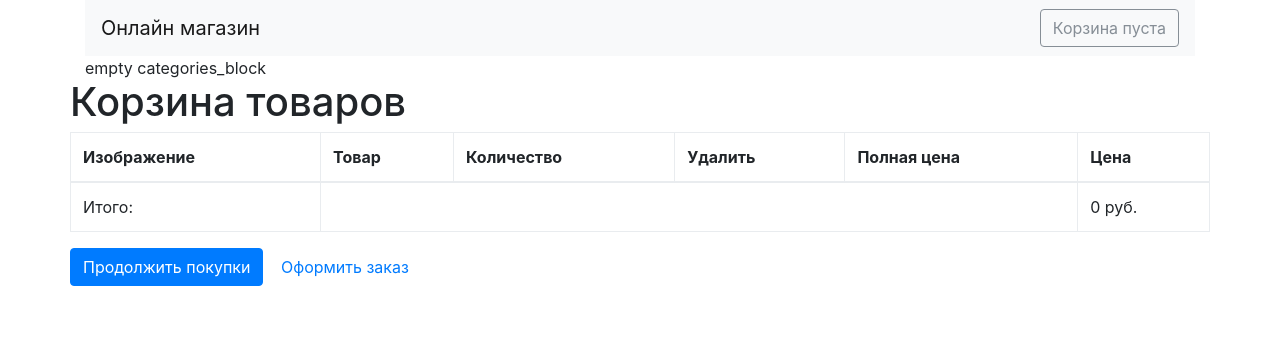
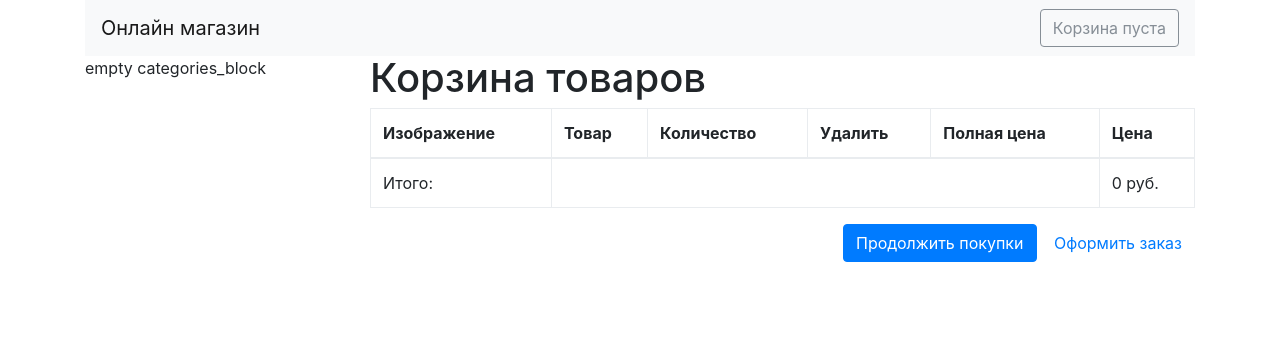
Before and after one commit to Illuzzion/simple_shop, a Django app: page /cart/ in a window 1280 px wide. Shown: the top 356 px of the page. Run offline with Django 3.2, Linux system fonts and the light colour scheme; parts of the project's set-up code (start-up, migrations or seed data) failed here and were passed over; some libraries are stand-ins or nearby versions.

Commit message:
add sidebar column

```diff
--- a/simple_shop/templates/base.html
+++ b/simple_shop/templates/base.html
@@ -13,9 +13,9 @@
 </head>
 <body>
 
-<div class="container">
-    {% block header_block %}
 
+{% block header_block %}
+    <div class="container">
 
         <nav class="navbar navbar-expand-lg navbar-light bg-light">
             <a class="navbar-brand" href="/" title="Перейти на главную страницу">Онлайн магазин</a>
@@ -43,22 +43,26 @@
                 {% endwith %}
             </div>
         </nav>
-        {#            <h3 class="text-muted">Онлайн магазин</h3>#}
 
+    </div>
+{% endblock %}
 
-    {% endblock %}
+<div class="container">
+    <div class="row">
+        <div class="col-sm-3">
+            {% block categories_block %}
+                empty categories_block
+            {% endblock %}
+        </div>
 
-    <div class="row">
-        {% block categories_block %}
-
-            <div class="container">empty categories_block</div>
-        {% endblock %}
-
-        {% block body_block %}
-            <div class="container">empty body_block</div>
-        {% endblock %}
+        <div class="col-sm-9">
+            {% block body_block %}
+                empty body_block
+            {% endblock %}
+        </div>
     </div>
 </div>
+
 
 </body>
 <script src="https://code.jquery.com/jquery-3.2.1.slim.min.js"
```
